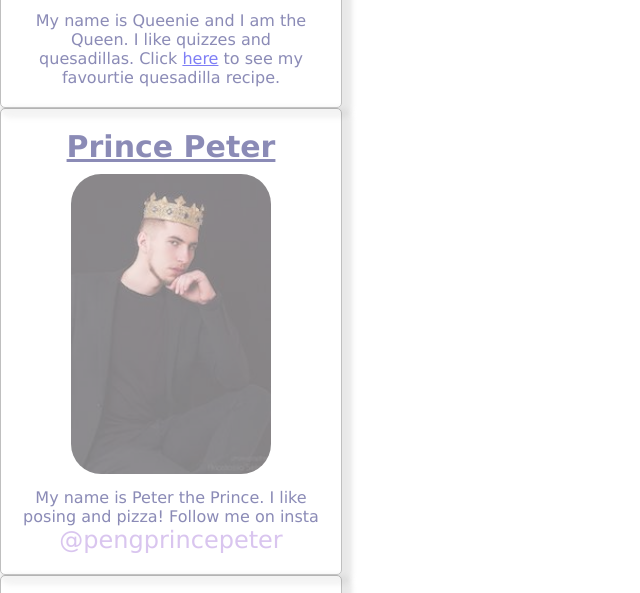
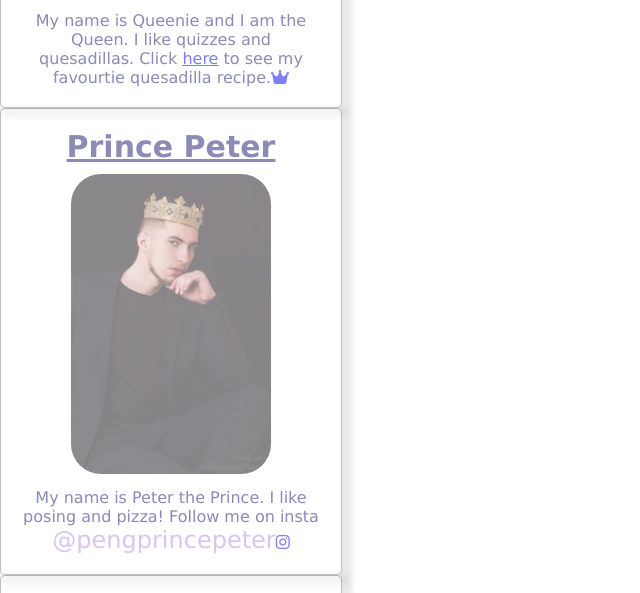
Before and after one commit to charlottefrance/nology-coursework1, a plain HTML site: page 02-WebFundamentals/index.html in a window 1280 px wide. Shown: the part 1019-1612 px from the top of the page, 0-640 px from the left. Drawn offline with Linux system fonts and the light colour scheme.

Commit message:
Add files via upload

```diff
--- a/02-WebFundamentals/index.html
+++ b/02-WebFundamentals/index.html
@@ -6,6 +6,7 @@
     <meta name="viewport" content="width=device-width, initial-scale=1.0" />
     <title>Web Fundamentals Palace</title>
     <link rel="stylesheet" href="styles.css">
+    <script src="https://kit.fontawesome.com/03ca331b50.js" crossorigin="anonymous"></script>
   </head>
   <body>
     <!-- My header section that contains my title and description -->
@@ -38,7 +39,7 @@
             target="_blank"
             >here</a
             >
-            to see my favourtie quesadilla recipe.
+            to see my favourtie quesadilla recipe.<a href=https://www.oldelpaso.co.uk/mexican-recipes/mexican-quesadilla target="_blank"><i class="fas fa-crown"></i></a>
         </p>
       </div>
 
@@ -47,7 +48,7 @@
         <img src="./images/prince-peter.jpg.jpg" alt="Prince Peter" />
         <p>
             My name is Peter the Prince. I like posing and pizza! Follow me on insta
-            <span>@pengprincepeter</span>
+            <span>@pengprincepeter</span><a href="https://www.instagram.com/"><i class="fab fa-instagram"></i></a>
         </p>
       </div>
 
```
Also changed, not shown: 02-WebFundamentals/styles.css (line endings or trailing spaces).
